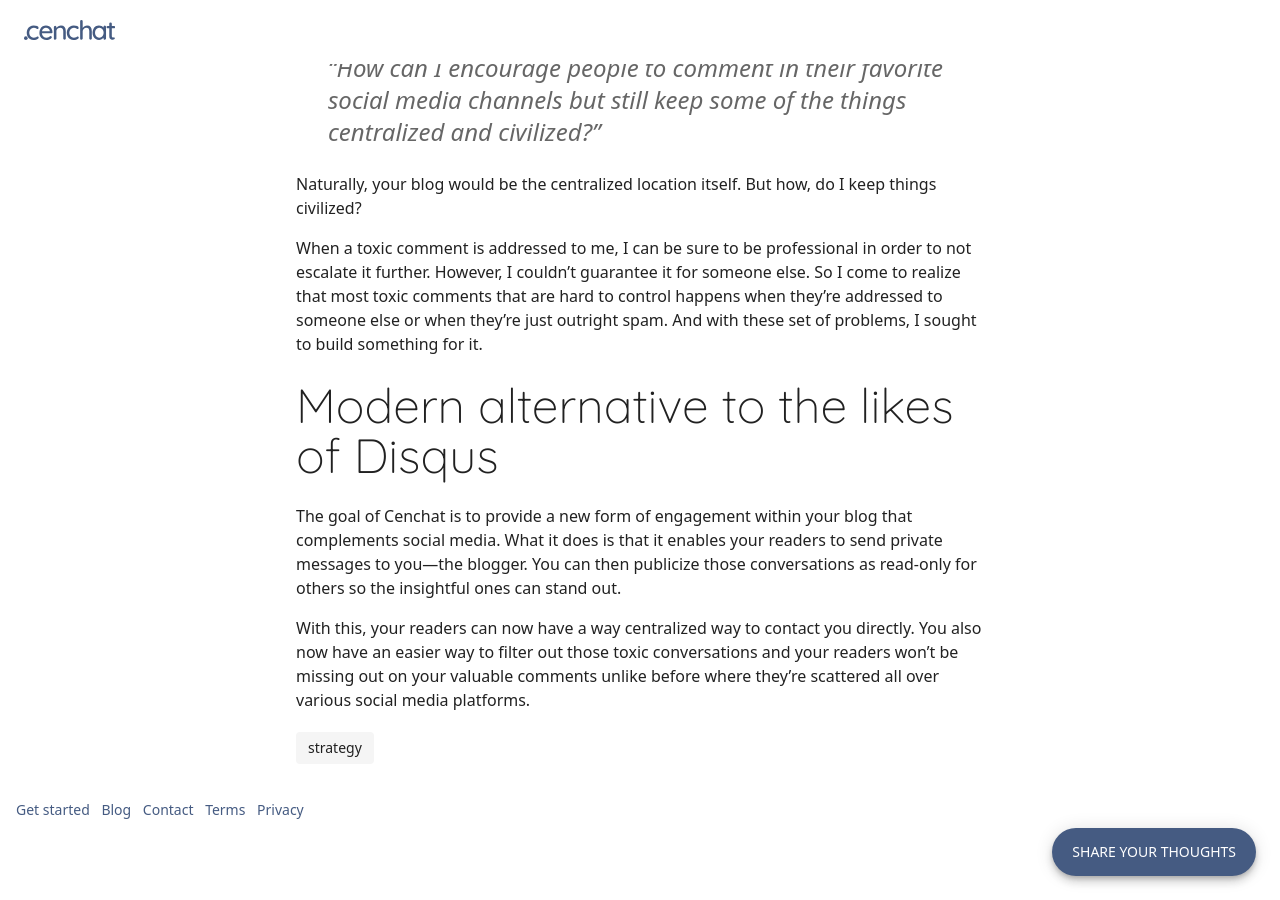
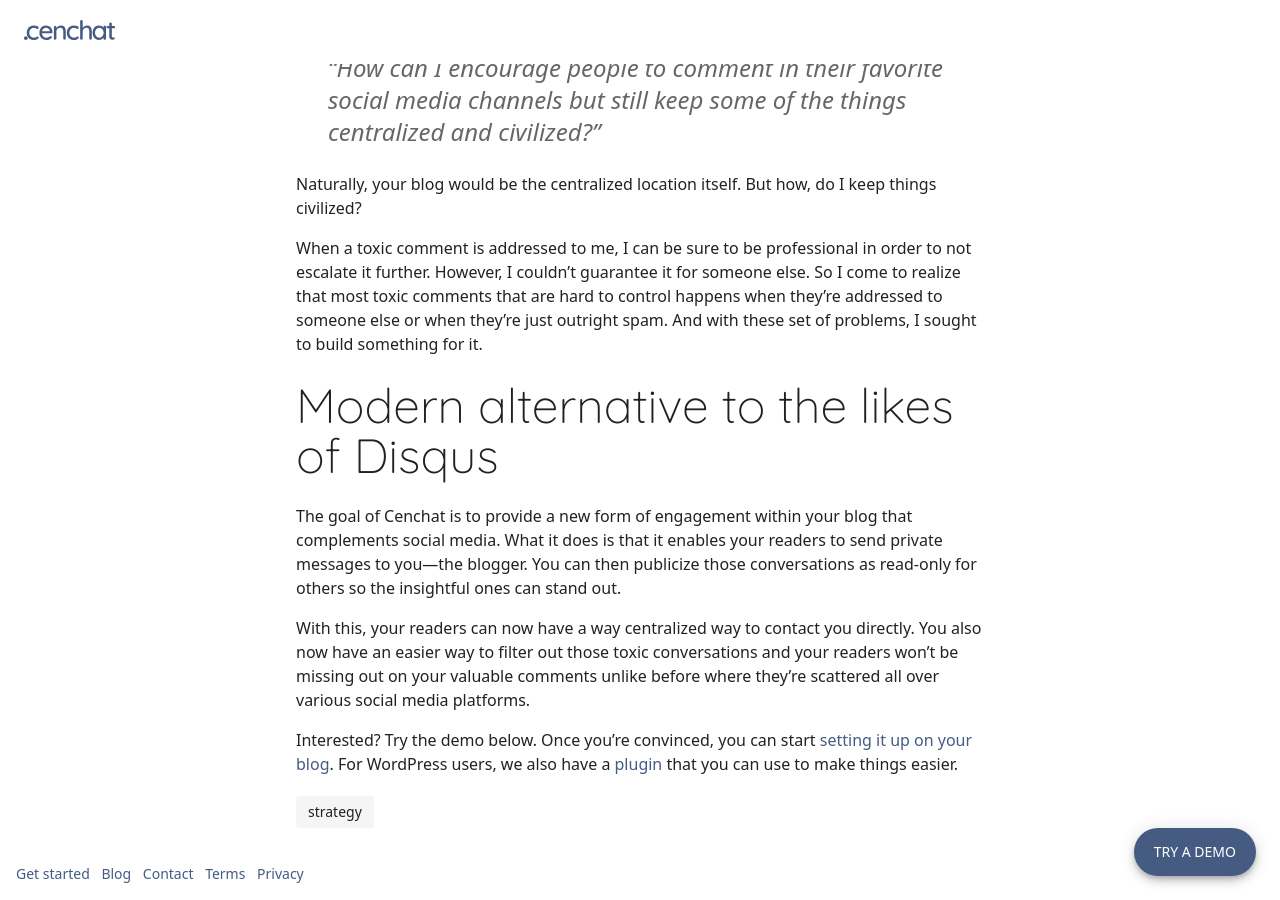
Before and after one commit to cenchat/cenchat.github.io, a Jekyll site: the page built from _posts/2019-06-16-why-cenchat.md, in a window 1280 px wide and 900 px high, scrolled down 906 px. Built offline with Jekyll 4.4.1, drawn with Linux system fonts in a browser that asks for light colours; a script that is not in the unit is left out.

Commit message:
Update post

```diff
--- a/_posts/2019-06-16-why-cenchat.md
+++ b/_posts/2019-06-16-why-cenchat.md
@@ -5,7 +5,8 @@ description: You lose in-site engagements when you disable WordPress comments co
 author: Mikko Paderes
 tags: strategy
 cenchat:
-  id: posts_3
+  id: L4hf3QwUhCq9dKX5wBpn
+  text: Try a demo
 ---
 
 I'm a person that likes to read comments. It's one those things that I just instinctively look for after reading an article and I'm sure that I'm not the only one. These days though, whether in social media or blogs, I'm seeing less of the quality comments that I love to read. It's now mostly polluted by people being trolls, abusive, and witty. It comes to the point where I block some websites that I used to read stuff of from.
@@ -34,3 +35,5 @@ When a toxic comment is addressed to me, I can be sure to be professional in ord
 The goal of Cenchat is to provide a new form of engagement within your blog that complements social media. What it does is that it enables your readers to send private messages to you—the blogger. You can then publicize those conversations as read-only for others so the insightful ones can stand out.
 
 With this, your readers can now have a way centralized way to contact you directly. You also now have an easier way to filter out those toxic conversations and your readers won't be missing out on your valuable comments unlike before where they're scattered all over various social media platforms.
+
+Interested? Try the demo below. Once you're convinced, you can start [setting it up on your blog](https://cenchat.com/docs/setting-up-on-your-website). For WordPress users, we also have a [plugin](https://wordpress.org/plugins/cenchat-comments/) that you can use to make things easier.
```
Also changed, not shown: _posts/2019-06-06-modern-alternative-to-disqus.md (+0 -1 lines).
